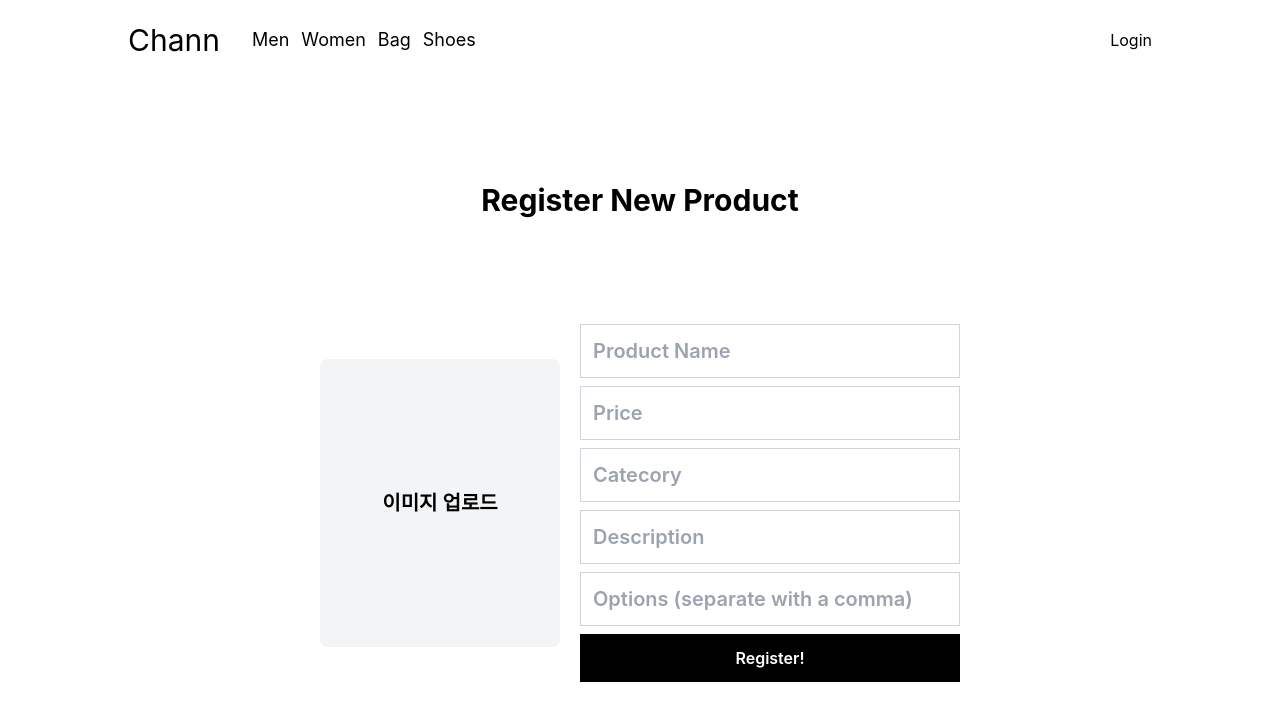
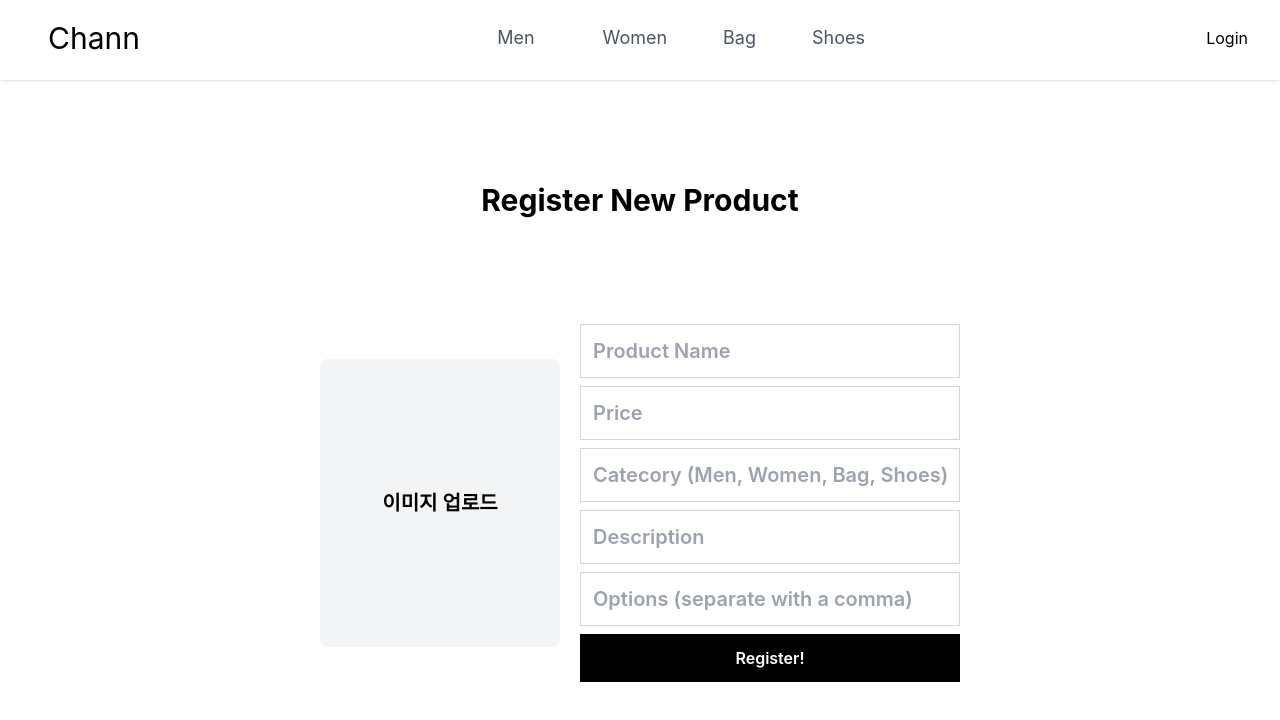
Before and after one commit to cychann/Chann, a React (Create React App) app: page /register in a window 1280 px wide. Shown: the top 720 px of the page. Built offline with nearby package versions, Linux system fonts and the light colour scheme; no server answers.

Commit message:
Feat: Navbar 반응형

```diff
--- a/src/components/Header.jsx
+++ b/src/components/Header.jsx
@@ -2,6 +2,7 @@
 import { useAuthentication } from "../context/AuthProvider";
 import { MdLibraryAdd } from "react-icons/md";
 import { FaShoppingBag, FaHeart } from "react-icons/fa";
+import { HiMenu } from "react-icons/hi";
 import { useNavigate } from "react-router-dom";
 import { readBasketProduct, readLikeProduct } from "../service/database";
 
@@ -34,26 +35,92 @@
     }
   }, [user]);
 
+  const [navbar, setNavbar] = useState(false);
+
   return (
-    <header className="flex justify-between items-center p-5 px-32 h-20 fixed w-full z-10 bg-white">
-      <div className="flex items-center">
+    <nav className="w-full bg-white shadow h-20 fixed z-10">
+      <div className="justify-between mx-auto lg:max-w-7xl md:items-center md:flex md:px-8">
+        <div className="flex items-center justify-between py-3 md:py-5 md:block px-4">
           <p className="text-3xl  cursor-pointer" onClick={() => navigate("/")}>
             Chann
           </p>
-        <ul className="flex items-center ml-8">
+          <div className="md:hidden">
+            <button
+              className="p-2 text-gray-700 rounded-md outline-none focus:border-gray-400 focus:border"
+              onClick={() => setNavbar(!navbar)}
+            >
+              {navbar ? (
+                <svg
+                  xmlns="http://www.w3.org/2000/svg"
+                  className="w-6 h-6"
+                  viewBox="0 0 20 20"
+                  fill="currentColor"
+                >
+                  <path
+                    fillRule="evenodd"
+                    d="M4.293 4.293a1 1 0 011.414 0L10 8.586l4.293-4.293a1 1 0 111.414 1.414L11.414 10l4.293 4.293a1 1 0 01-1.414 1.414L10 11.414l-4.293 4.293a1 1 0 01-1.414-1.414L8.586 10 4.293 5.707a1 1 0 010-1.414z"
+                    clipRule="evenodd"
+                  />
+                </svg>
+              ) : (
+                <svg
+                  xmlns="http://www.w3.org/2000/svg"
+                  className="w-6 h-6"
+                  fill="none"
+                  viewBox="0 0 24 24"
+                  stroke="currentColor"
+                  strokeWidth={2}
+                >
+                  <path
+                    strokeLinecap="round"
+                    strokeLinejoin="round"
+                    d="M4 6h16M4 12h16M4 18h16"
+                  />
+                </svg>
+              )}
+            </button>
+          </div>
+        </div>
+        <div
+          className={`flex-1 justify-self-center pb-3 mt-3 z-10 bg-white w-full md:block md:pb-0 md:mt-0 ${
+            navbar ? "block" : "hidden"
+          }`}
+        >
+          <ul className="items-center justify-center space-y-8 md:flex md:space-x-6 md:space-y-0">
             {CATECORIES.map((catecory) => (
               <li
-              className="mr-3 cursor-pointer text-lg"
+                className="mr-3 cursor-pointer text-lg text-gray-600 hover:text-black px-4"
                 key={catecory}
                 onClick={() => navigate(`catecories/${catecory}`)}
               >
                 {catecory}
               </li>
             ))}
+            <div className="flex items-center md:hidden">
+              <li
+                className="mr-3 cursor-pointer text-lg text-gray-600 hover:text-black px-4 flex items-center"
+                onClick={() => navigate("/like")}
+              >
+                Like
+                <p className="bg-black rounded-full text-white w-5 h-5 flex justify-center items-center ml-1 text-sm">
+                  {likeCount}
+                </p>
+              </li>
+              <li
+                className="mr-3 cursor-pointer text-lg text-gray-600 hover:text-black px-4 flex items-center"
+                onClick={() => navigate("/basket")}
+              >
+                Basket
+                <p className="bg-black rounded-full text-white w-5 h-5 flex justify-center items-center ml-1 text-sm">
+                  {basketCount}
+                </p>
+              </li>
+            </div>
           </ul>
         </div>
+        <div className="hidden md:block">
           {user ? (
-        <div className="flex items-center">
+            <div className={`flex items-center`}>
               <ul className="flex items-center">
                 <li
                   className="flex items-center justify-center cursor-pointer"
@@ -93,6 +160,8 @@
               Login
             </p>
           )}
-    </header>
+        </div>
+      </div>
+    </nav>
   );
 }
--- a/src/pages/Register.jsx
+++ b/src/pages/Register.jsx
@@ -84,7 +84,7 @@
           <input
             className="border border-gray-300 w-full my-1 p-3 text-slate-500 font-semibold text-xl"
             type="text"
-            placeholder="Catecory"
+            placeholder="Catecory (Men, Women, Bag, Shoes)"
             name="catecory"
             ref={catecoryRef}
           />
```
Lines whose indentation alone changed are shown as unchanged.
